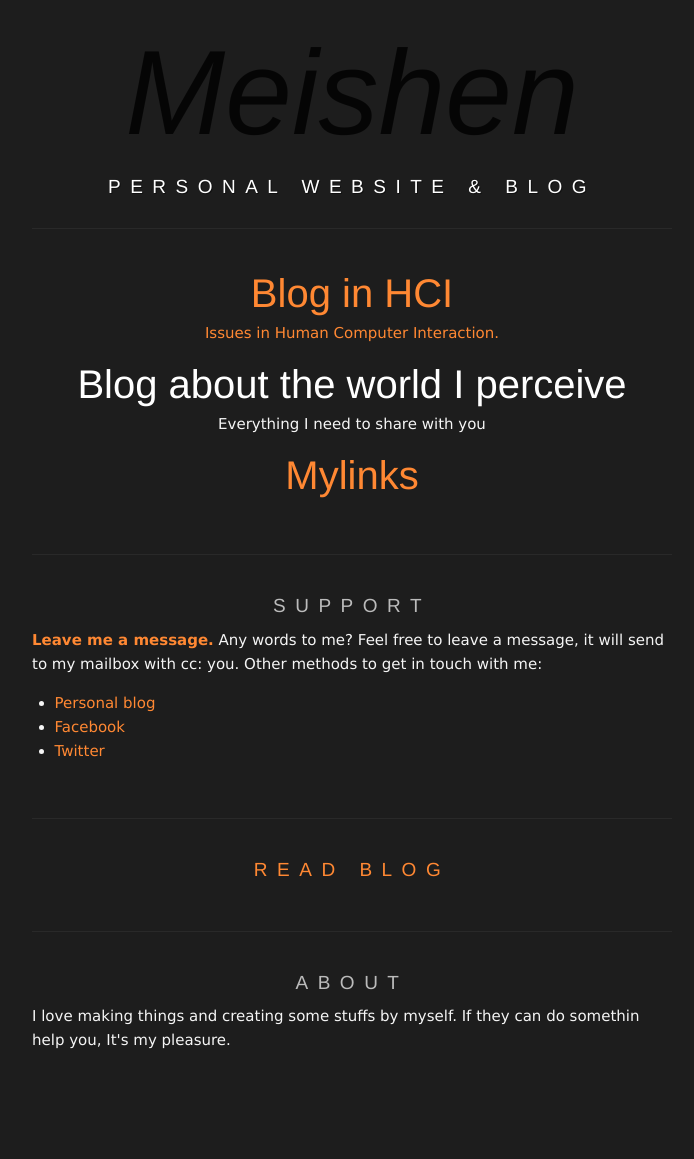
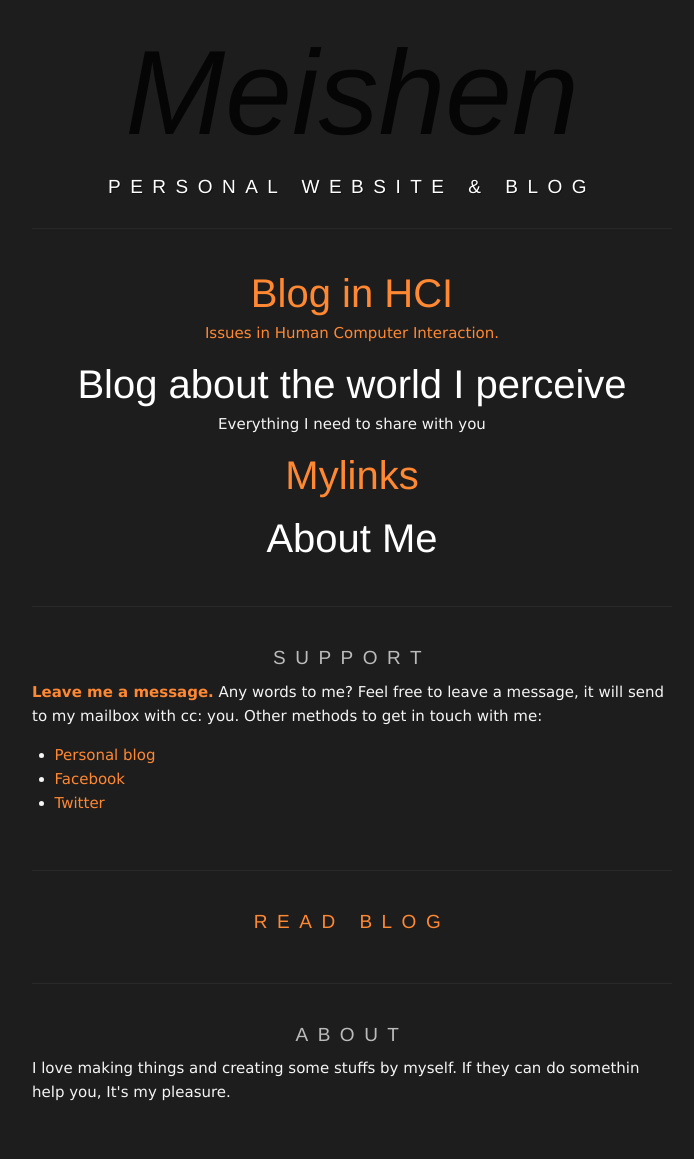
Before and after one commit to meishen1991/meishen1991.github.com, a Jekyll site: the page index.html, which Jekyll copies as it is, in a window 1280 px wide. Shown: the whole page, without its empty margins (288-982 px from the left). Built offline with Jekyll 4.4.1, drawn with Linux system fonts in a browser that asks for light colours; before the commit the page ends 1107 px from its top, so only the background shows below that.

Commit message:
Update index.html

```diff
--- a/index.html
+++ b/index.html
@@ -28,6 +28,8 @@
       <h3><a href="http://fun.zzgary.info/mylinks">Mylinks</a></h3>
       <p></p>
 
+      <h3>About Me</h3>
+
 
     </section>
 
```
